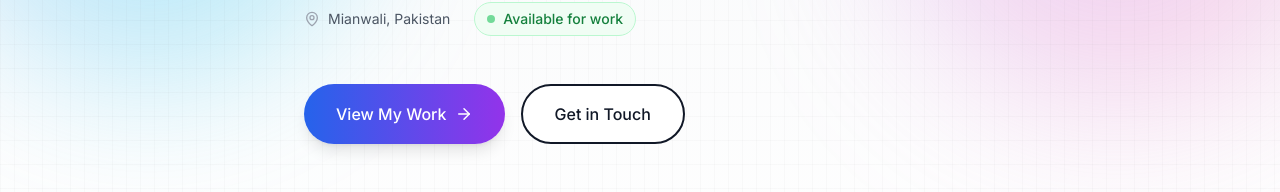
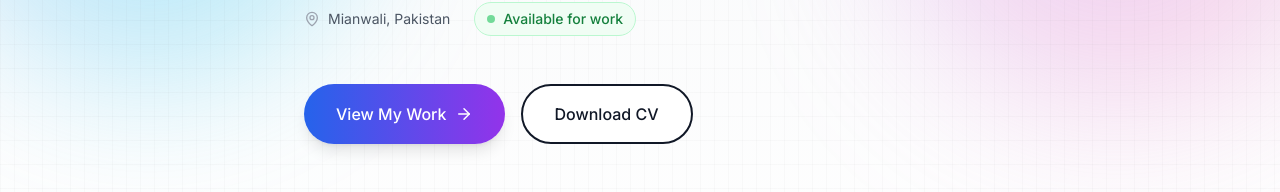
Before and after one commit to Tehzeeb-18/portfolio, a Next.js app: page / in a window 1280 px wide. Shown: the part 556-748 px from the top of the page. Built offline with nearby package versions, Linux system fonts and the light colour scheme.

Commit message:
Add CV download button and resume PDF file

```diff
--- a/components/Hero.tsx
+++ b/components/Hero.tsx
@@ -130,10 +130,11 @@ const Hero = () => {
               <ArrowRight size={18} className="group-hover:translate-x-1 transition-transform" />
             </a>
             <a
-              href="#contact"
+              href="/resume.pdf"
+              download="M_Tehzeeb_Hassan_CV.pdf"
               className="inline-flex items-center gap-2 px-8 py-4 bg-white dark:bg-gray-900 border-2 border-gray-900 dark:border-white text-gray-900 dark:text-white rounded-full font-medium hover:bg-gray-900 hover:text-white dark:hover:bg-white dark:hover:text-gray-900 transition-all duration-300"
             >
-              Get in Touch
+              Download CV
             </a>
           </motion.div>
 
```
Also changed, not shown: 1 other file (tests, documents, lock files or other folders).
